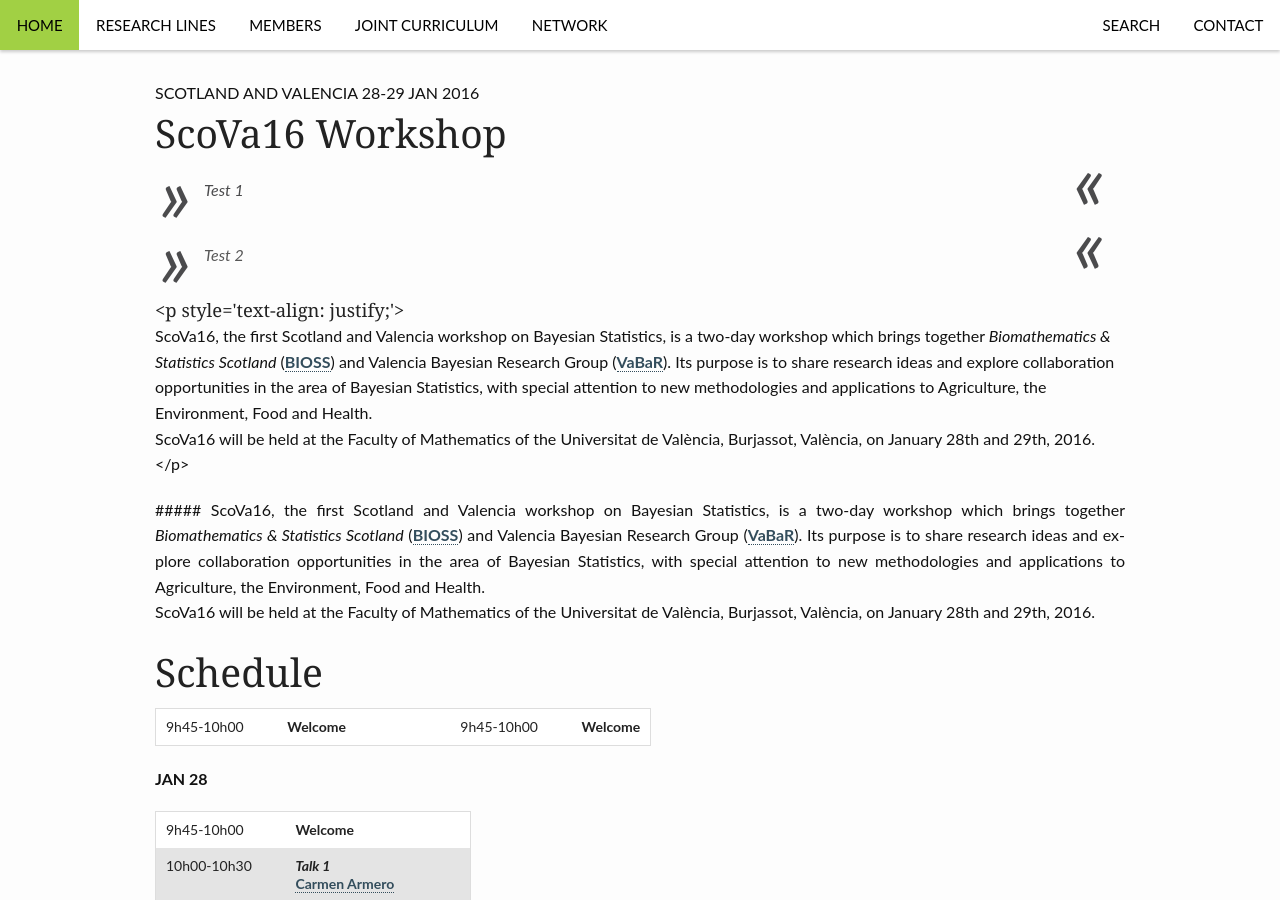
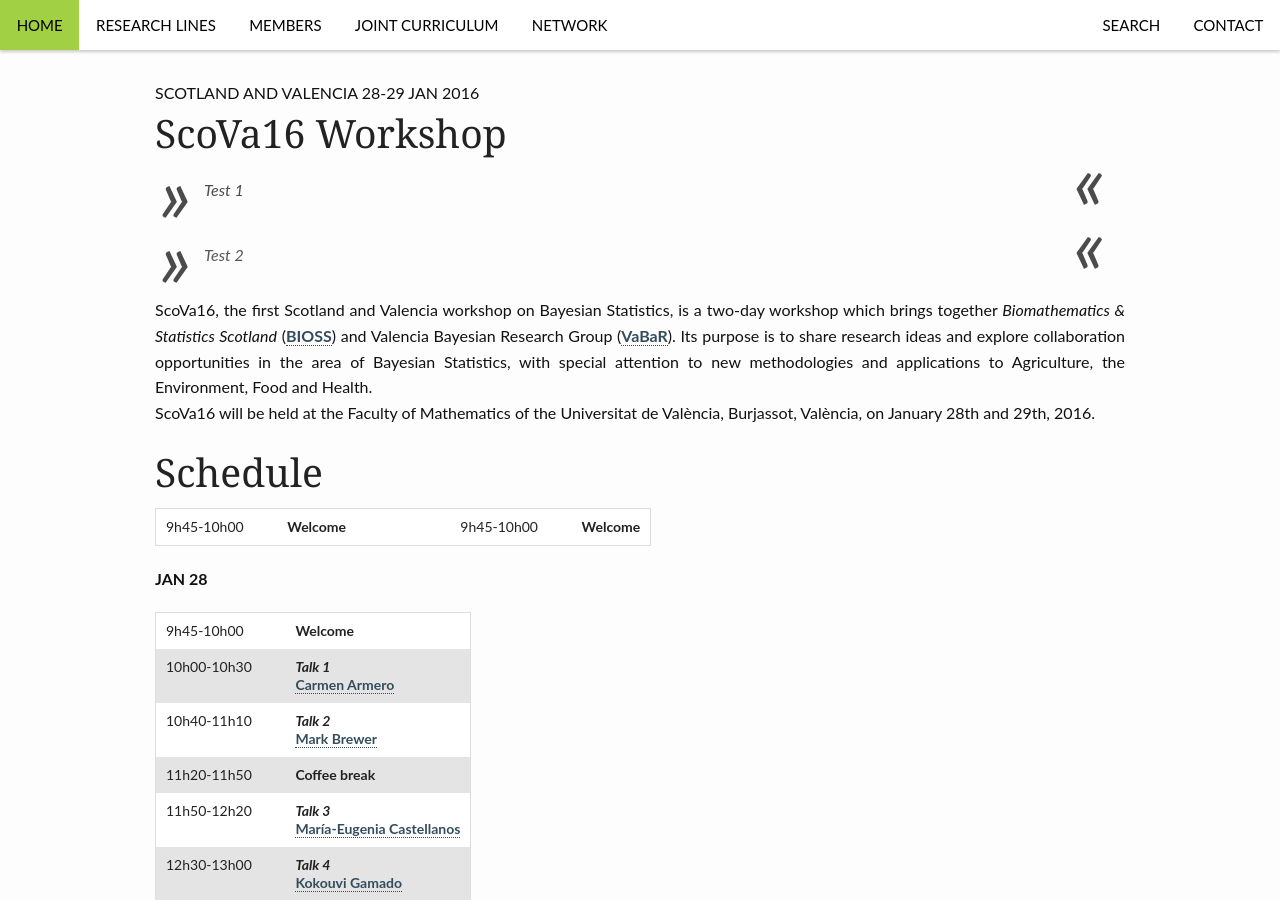
Before and after one commit to VABAR/VABAR.github.io, a Jekyll site: the page built from _posts/events/2015-11-25-ScoVa16.md, in a window 1280 px wide and 900 px high. Built offline with Jekyll 4.4.1, drawn with Linux system fonts in a browser that asks for light colours.

Commit message:
Update 2015-11-25-ScoVa16.md

```diff
--- a/_posts/events/2015-11-25-ScoVa16.md
+++ b/_posts/events/2015-11-25-ScoVa16.md
@@ -12,12 +12,8 @@ categories: events
 
 > Test 2
 
-#####<p style='text-align: justify;'>
+<p style='text-align: justify;'>
 ScoVa16, the first Scotland and Valencia workshop on Bayesian Statistics, is a two-day workshop which brings together <i>Biomathematics & Statistics Scotland</i> (<a href="http://www.bioss.ac.uk/">BIOSS</a>) and Valencia Bayesian Research Group (<a href="http://vabar.github.io/">VaBaR</a>). Its purpose is to share research ideas and explore collaboration opportunities in the area of Bayesian Statistics, with special attention to new methodologies and applications to Agriculture, the Environment, Food and Health. <br> ScoVa16 will be held at the Faculty of Mathematics of the Universitat de València, Burjassot, València, on January 28th and 29th, 2016.
-</p>
-
-<p style='text-align: justify;'>
-##### ScoVa16, the first Scotland and Valencia workshop on Bayesian Statistics, is a two-day workshop which brings together <i>Biomathematics & Statistics Scotland</i> (<a href="http://www.bioss.ac.uk/">BIOSS</a>) and Valencia Bayesian Research Group (<a href="http://vabar.github.io/">VaBaR</a>). Its purpose is to share research ideas and explore collaboration opportunities in the area of Bayesian Statistics, with special attention to new methodologies and applications to Agriculture, the Environment, Food and Health. <br> ScoVa16 will be held at the Faculty of Mathematics of the Universitat de València, Burjassot, València, on January 28th and 29th, 2016.
 </p>
 
 # Schedule
```
